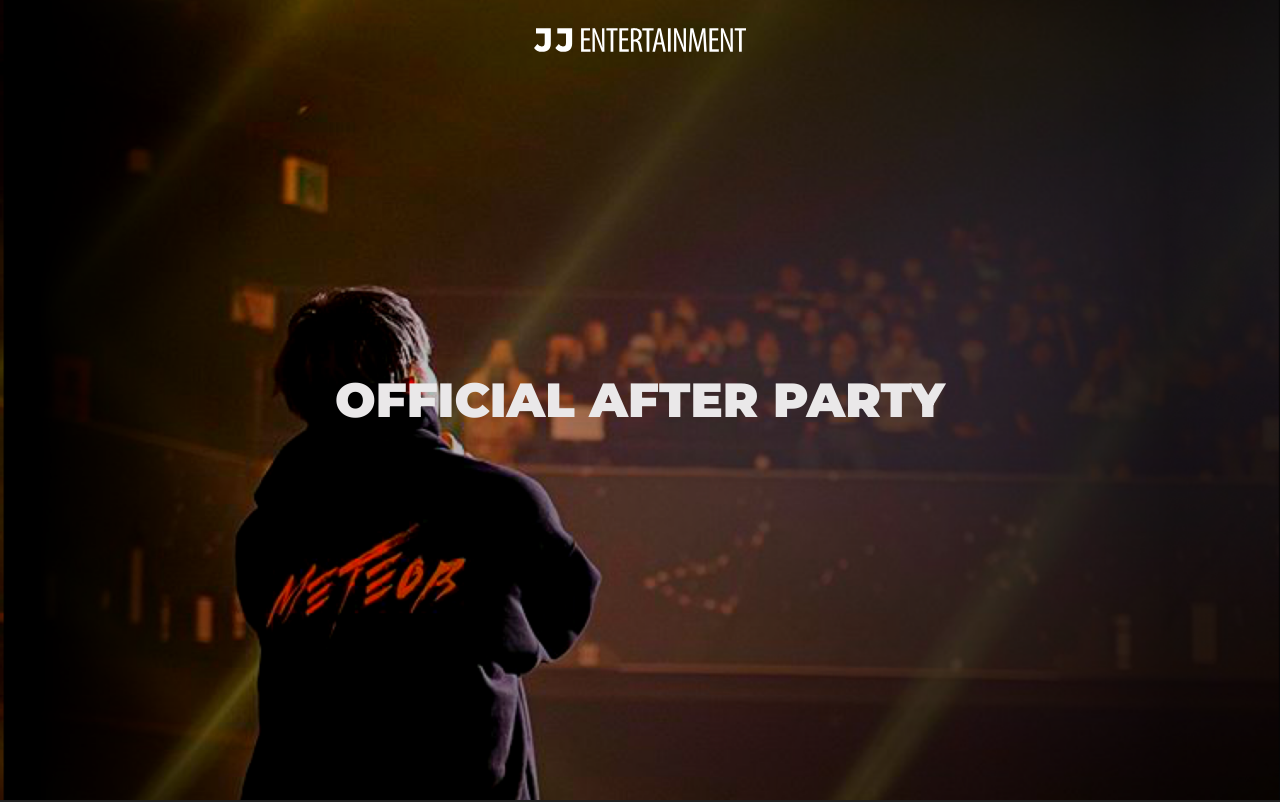
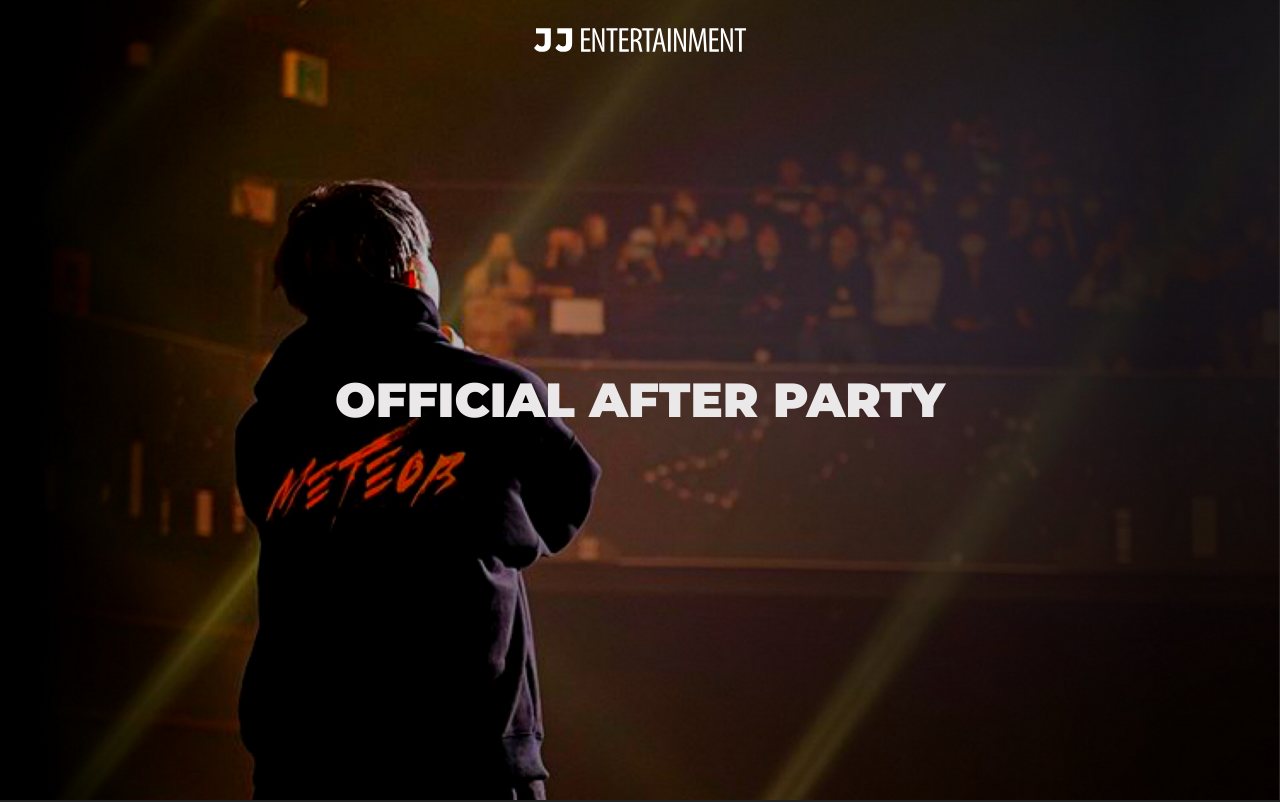
Before and after one commit to vancityjun/jj-ent, a React (Create React App) app: page / in a window 1280 px wide. Shown: the top 802 px of the page. Built offline with nearby package versions, Linux system fonts and the light colour scheme.

Commit message:
change banner

```diff
--- a/src/App.scss
+++ b/src/App.scss
@@ -37,7 +37,7 @@ nav {
   }
 }
 .header {
-  background: url(./images/undefinedteam-changmo-meteor-main-banner.png)
+  background: url(./images/undefinedteam-changmo-meteor-main-banner.jpg)
     no-repeat 0 20%;
   background-size: cover;
   height: 100vh;
```
Also changed, not shown: src/images/undefinedteam-changmo-meteor-main-banner.jpg (added), src/images/undefinedteam-changmo-meteor-main-banner.png (deleted).
